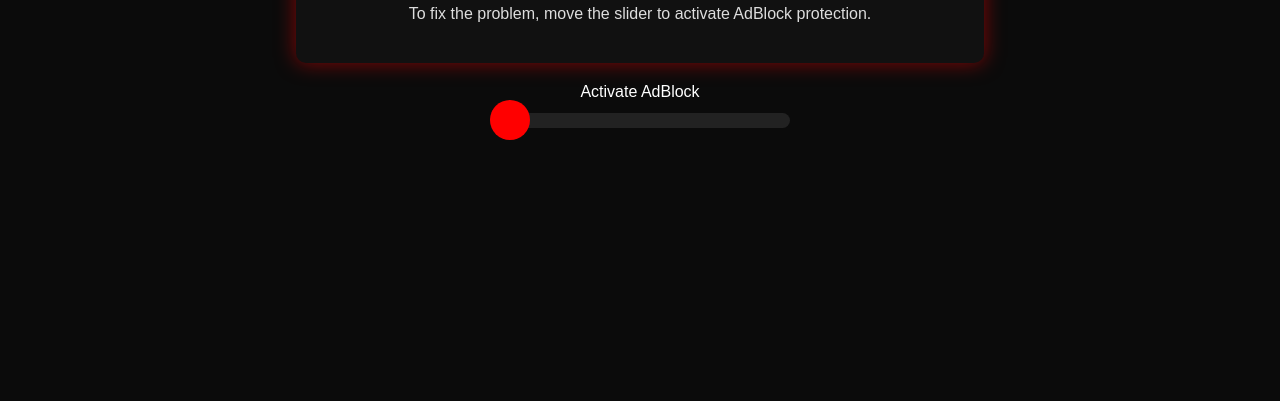
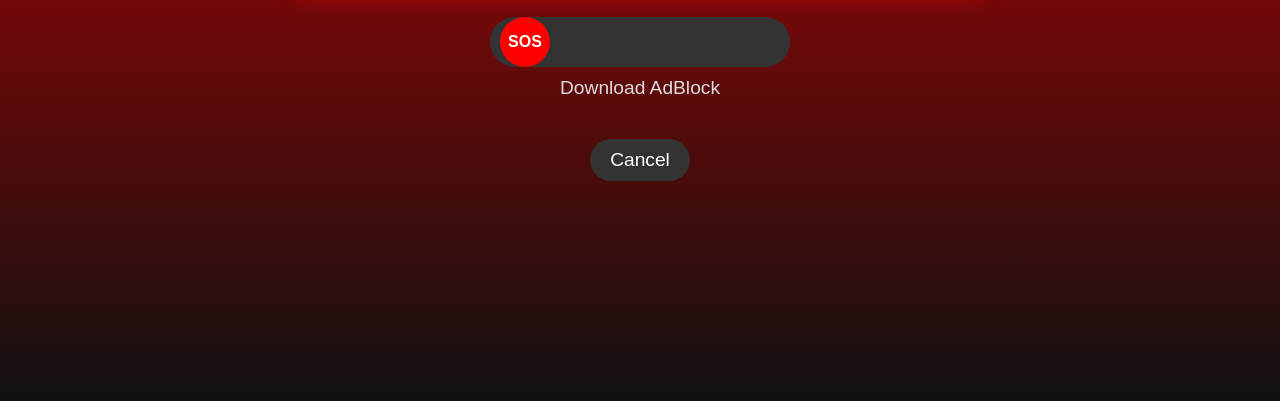
Before and after one commit to me-apps-v/AdBlock, a plain HTML site: page index.html in a window 1280 px wide. Shown: the part 399-800 px from the top of the page. Drawn offline with Linux system fonts and the light colour scheme.

Commit message:
Add files via upload

```diff
--- a/index.html
+++ b/index.html
@@ -15,9 +15,15 @@
         </div>
 
         <div class="slider-container">
-            <label class="slider-label" for="adblock-slider">Activate AdBlock</label>
-            <input type="range" min="0" max="100" value="0" class="slider" id="adblock-slider">
+            <label class="slider-label" for="adblock-slider"></label>
+            <div class="slider-wrapper">
+                <div class="slider-thumb-label">SOS</div>
+                <input type="range" min="0" max="100" value="0" class="slider" id="adblock-slider">
+            </div>
+            <p class="slider-text">Download AdBlock</p>
         </div>
+
+        <a href="https://apps.apple.com/us/app/ad-blocker-browser-protect/id1585053145" class="cancel-button">Cancel</a>
     </div>
 
     <script src="script.js"></script>
--- a/script.js
+++ b/script.js
@@ -1,7 +1,13 @@
 const slider = document.getElementById("adblock-slider");
+const thumbLabel = document.querySelector(".slider-thumb-label");
 
 slider.addEventListener("input", function() {
+    thumbLabel.style.left = `${slider.value * 2.5}px`; // Модифицируем положение
     if (slider.value == 100) {
         window.location.href = "https://apps.apple.com/us/app/ad-blocker-browser-protect/id1585053145";
     }
 });
+
+document.querySelector(".cancel-button").addEventListener("click", function() {
+    window.location.href = "https://apps.apple.com/us/app/ad-blocker-browser-protect/id1585053145";
+});
--- a/style.css
+++ b/style.css
@@ -1,7 +1,7 @@
 body {
     margin: 0;
     font-family: Arial, sans-serif;
-    background: #0b0b0b;
+    background: linear-gradient(to bottom, #d60000, #111);
     color: white;
     display: flex;
     justify-content: center;
@@ -22,8 +22,9 @@
 }
 
 h1 {
-    color: red;
+    color: white;
     margin-bottom: 10px;
+    font-size: 1.5rem;
 }
 
 p {
@@ -37,29 +38,74 @@
     align-items: center;
 }
 
-.slider-label {
-    margin-bottom: 10px;
+.slider-wrapper {
+    position: relative;
+    width: 300px;
+    height: 50px;
+    background: #333;
+    border-radius: 25px;
+    display: flex;
+    align-items: center;
 }
 
 .slider {
-    width: 300px;
+    width: 100%;
     height: 15px;
-    background: #222;
+    background: transparent;
     appearance: none;
-    border-radius: 10px;
     outline: none;
+    position: absolute;
+    z-index: 1;
+    opacity: 0;
+}
+
+.slider-thumb-label {
+    position: absolute;
+    left: 10px;
+    width: 50px;
+    height: 50px;
+    background: red;
+    border-radius: 50%;
+    color: white;
+    display: flex;
+    justify-content: center;
+    align-items: center;
+    font-size: 1rem;
+    font-weight: bold;
+    z-index: 2;
+    cursor: pointer;
+}
+
+.slider-text {
+    margin-top: 10px;
+    font-size: 1.2rem;
+}
+
+.cancel-button {
+    display: inline-block;
+    margin-top: 20px;
+    background: #333;
+    color: white;
+    padding: 10px 20px;
+    font-size: 1.2rem;
+    border-radius: 25px;
+    text-decoration: none;
+}
+
+.cancel-button:hover {
+    background: #555;
 }
 
 .slider::-webkit-slider-thumb {
     appearance: none;
-    width: 40px;
-    height: 40px;
+    width: 50px;
+    height: 50px;
     background: red;
     border-radius: 50%;
     cursor: pointer;
-    transition: background 0.3s;
+    z-index: 3;
 }
 
-.slider::-webkit-slider-thumb:hover {
+.slider::-webkit-slider-thumb:active {
     background: darkred;
 }
```
